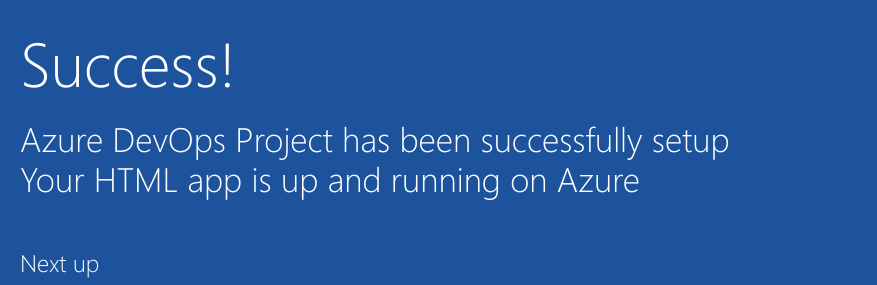
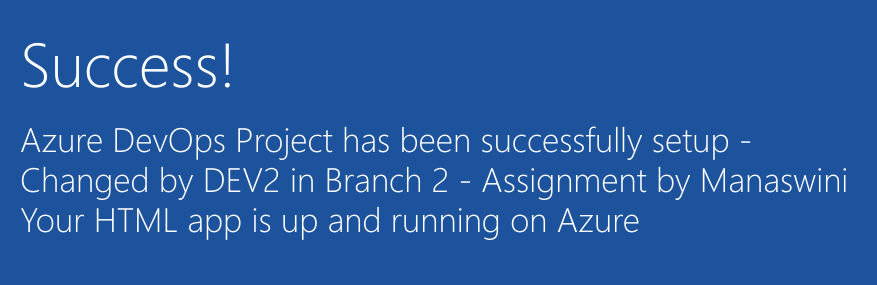
Before and after one commit to mmaaroju/EdurekaAssignment2, a plain HTML site: page sample-project/sample-project/index.html in a window 1280 px wide. Shown: the part 352-637 px from the top of the page, 205-1082 px from the left. Drawn offline with Linux system fonts and the light colour scheme.

Commit message:
Changes made by Kane in branch2 - Assignment2 submit by Manaswni

```diff
--- a/sample-project/sample-project/index.html
+++ b/sample-project/sample-project/index.html
@@ -19,7 +19,7 @@
         </div>
             <div class="content-body">
                 <div class="success-text">Success!</div>
-                <div class="description line-1"> Azure DevOps Project has been successfully setup</div>
+                <div class="description line-1"> Azure DevOps Project has been successfully setup - Changed by DEV2 in Branch 2 - Assignment by Manaswini </div>
                 <div class="description line-2"> Your HTML app is up and running on Azure</div>
                 <div class="next-steps-container">
                     <div class="next-steps-header">Next up</div>
```
